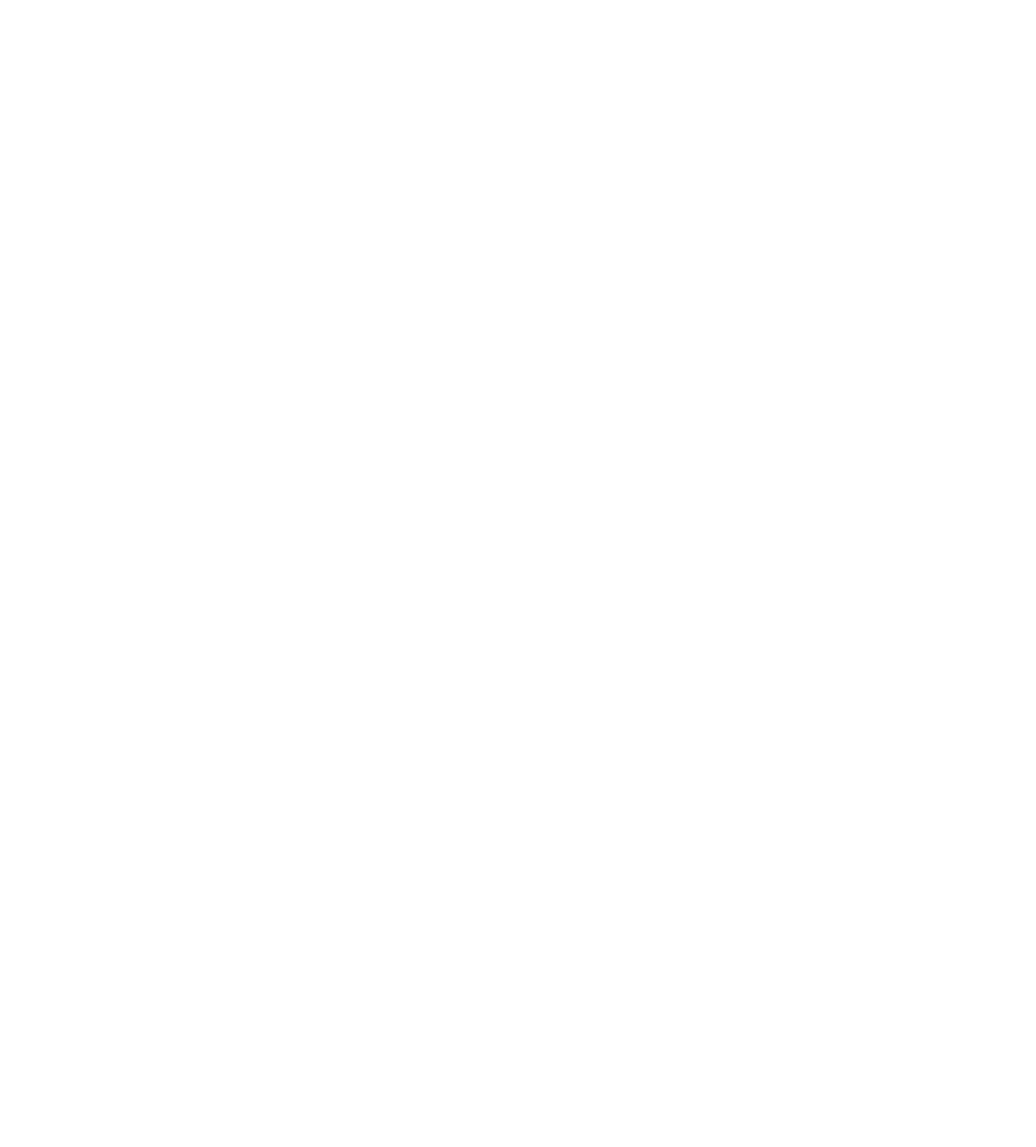
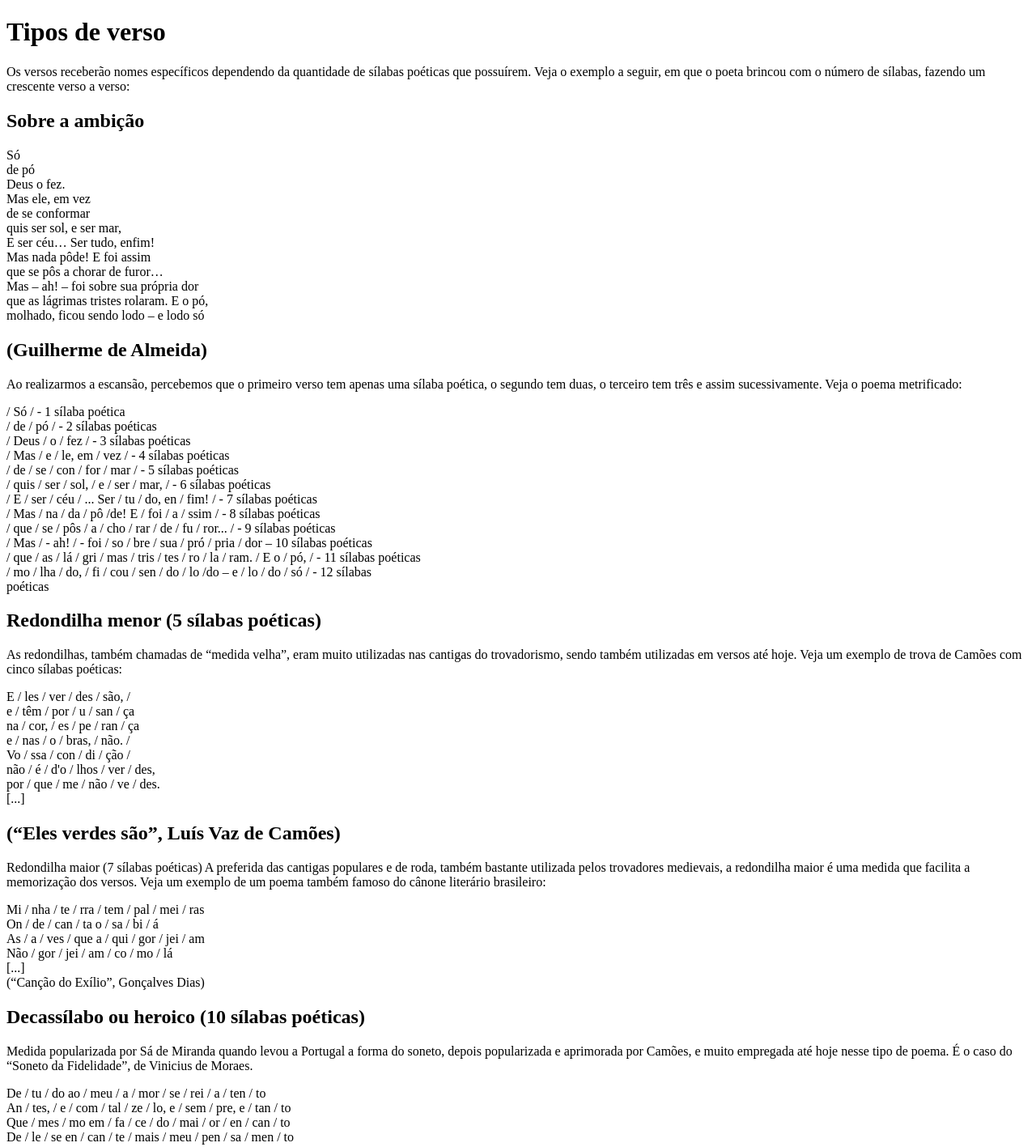
Before and after one commit to DlleonAraujo/versos, a plain HTML site: page index.html in a window 1280 px wide. Shown: the top 1417 px of the page at 81% size. Before the commit the page ends 800 px from the top, so only its background shows below. Drawn offline with Linux system fonts and the light colour scheme.

Commit message:
estruturação do html
inclusao das tags semanticas

```diff
--- a/index.html
+++ b/index.html
@@ -7,6 +7,144 @@
     <title>Versos</title>
 </head>
 <body>
+    <main>
+        <header>
+            <h1>Tipos de verso</h1>
+            <p>Os versos receberão nomes específicos dependendo da quantidade de sílabas poéticas que possuírem. Veja o exemplo a seguir, em que o poeta brincou com o número de sílabas, fazendo um crescente verso a verso:</p>
 
+
+        </header>
+
+ <section class="normal" id="normal1">
+    <h2>Sobre a ambição</h2>
+     <p>
+         Só <br>
+
+         de pó<br>
+
+         Deus o fez.<br>
+
+         Mas ele, em vez<br>
+
+         de se conformar<br>
+
+         quis ser sol, e ser mar,<br>
+
+         E ser céu… Ser tudo, enfim!<br>
+
+         Mas nada pôde! E foi assim<br>
+
+         que se pôs a chorar de furor…<br>
+
+         Mas – ah! – foi sobre sua própria dor<br>
+
+         que as lágrimas tristes rolaram. E o pó,<br>
+
+         molhado, ficou sendo lodo – e lodo só<br>
+     </p>
+ </section>
+
+<section class="imagem" id="imagem1">
+    <h2>(Guilherme de Almeida)</h2>
+
+    <p>Ao realizarmos a escansão, percebemos que o primeiro verso tem apenas uma sílaba poética, o segundo tem duas, o terceiro tem três e assim sucessivamente. Veja o poema metrificado:</p>
+
+    / Só / - 1 sílaba poética <br>
+
+    / de / pó / - 2 sílabas poéticas<br>
+
+    / Deus / o / fez / - 3 sílabas poéticas<br>
+
+    / Mas / e / le, em / vez / - 4 sílabas poéticas<br>
+
+    / de / se / con / for / mar / - 5 sílabas poéticas<br>
+
+    / quis / ser / sol, / e / ser / mar, / - 6 sílabas poéticas<br>
+
+    / E / ser / céu / ... Ser / tu / do, en / fim! / - 7 sílabas poéticas<br>
+
+    / Mas / na / da / pô /de! E / foi / a / ssim / - 8 sílabas poéticas<br>
+
+    / que / se / pôs / a / cho / rar / de / fu / ror... / - 9 sílabas poéticas<br>
+
+    / Mas / - ah! / - foi / so / bre / sua / pró / pria / dor – 10 sílabas poéticas<br>
+
+    / que / as / lá / gri / mas / tris / tes / ro / la / ram. / E o / pó, / - 11 sílabas poéticas<br>
+
+    / mo / lha / do, / fi / cou / sen / do / lo /do – e / lo / do / só / - 12 sílabas <br>poéticas<br>
+</section>
+
+
+<section class="normal" id="normal2">
+    <h2>Redondilha menor (5 sílabas poéticas)</h2>
+    <p>As redondilhas, também chamadas de “medida velha”, eram muito utilizadas nas cantigas do trovadorismo, sendo também utilizadas em versos até hoje. Veja um exemplo de trova de Camões com cinco sílabas poéticas:</p>
+
+    E / les / ver / des / são, /<br>
+
+    e / têm / por / u / san / ça<br>
+
+    na / cor, / es / pe / ran / ça<br>
+
+    e / nas / o / bras, / não. /<br>
+
+    Vo / ssa / con / di / ção /<br>
+
+    não / é / d'o / lhos / ver / des,<br>
+
+    por / que /  me / não / ve / des.<br>
+
+    [...]<br>
+</section>
+
+<section class="imagem" id="imagem2">
+    <h2>(“Eles verdes são”, Luís Vaz de Camões)</h2>
+
+    <p>
+        Redondilha maior (7 sílabas poéticas)
+        A preferida das cantigas populares e de roda, também bastante utilizada pelos trovadores medievais, a redondilha maior é uma medida que facilita a memorização dos versos. Veja um exemplo de um poema também famoso do cânone literário brasileiro:
+    </p>
+
+    Mi / nha / te / rra / tem / pal / mei / ras<br>
+
+    On / de / can / ta o / sa / bi / á<br>
+
+    As / a / ves / que a / qui / gor / jei / am<br>
+
+    Não / gor / jei / am / co / mo / lá<br>
+
+    [...]<br>
+
+    (“Canção do Exílio”, Gonçalves Dias)
+</section>
+
+<section class="normal" id="normal3">
+    <h2>Decassílabo ou heroico (10 sílabas poéticas)</h2>
+    <p>Medida popularizada por Sá de Miranda quando levou a Portugal a forma do soneto, depois popularizada e aprimorada por Camões, e muito empregada até hoje nesse tipo de poema. É o caso do “Soneto da Fidelidade”, de Vinicius de Moraes.</p>
+
+    De / tu / do ao / meu / a / mor / se / rei / a / ten / to<br>
+
+    An / tes, / e / com / tal / ze / lo, e / sem / pre, e / tan / to<br>
+
+    Que / mes / mo em / fa / ce / do / mai / or / en / can / to<br>
+
+    De / le / se en / can / te / mais / meu / pen / sa / men / to<br>
+</section>
+
+<section class="imagem" id="imagem3">
+    <h2>Alexandrino (12 sílabas poéticas)</h2>
+    <p>Bastante utilizado pelos parnasianos e simbolistas, o verso alexandrino tem origem francesa. Os sonetos alexandrinos seguem um rigoroso esquema de composição, cujas rimas e tônicas devem obedecer a determinadas estruturas preestabelecidas. É tido como forma ideal para exprimir ideias e adjetivos retumbantes, épicos, exaltados. Veja um exemplo:</p>
+
+    Bai / lan / do / no ar, / ge / mia / in /quie / to / va /ga/-lu/me:<br>
+
+    – “quem / me / de/ra / que / fo/sse a /que/la / lou/ ra  es/tre/la<br>
+
+    que  ar/de / no e/ter/no a/zul,/ co/mo u/ma e/ter/na ve/la!”<br>
+
+    Mas / a es/tre/la,/ fi/tan/do a / lua, / com / ci/ú/me:<br>
+</section>
+<footer>
+    <p>Site construido por <a href="#">Dlleon Araújo</a></p>
+</footer>
+    </main>
 </body>
 </html>
```
